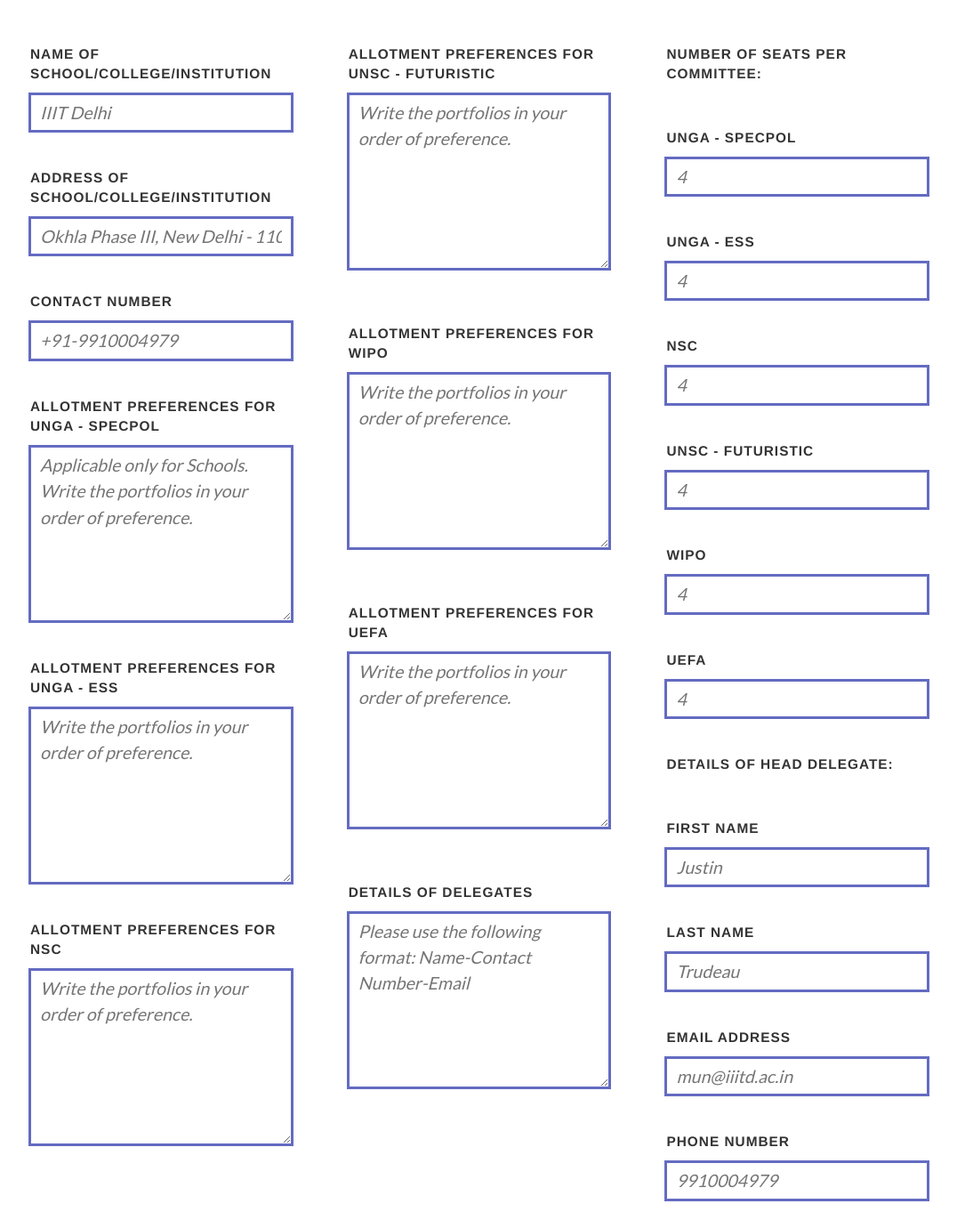
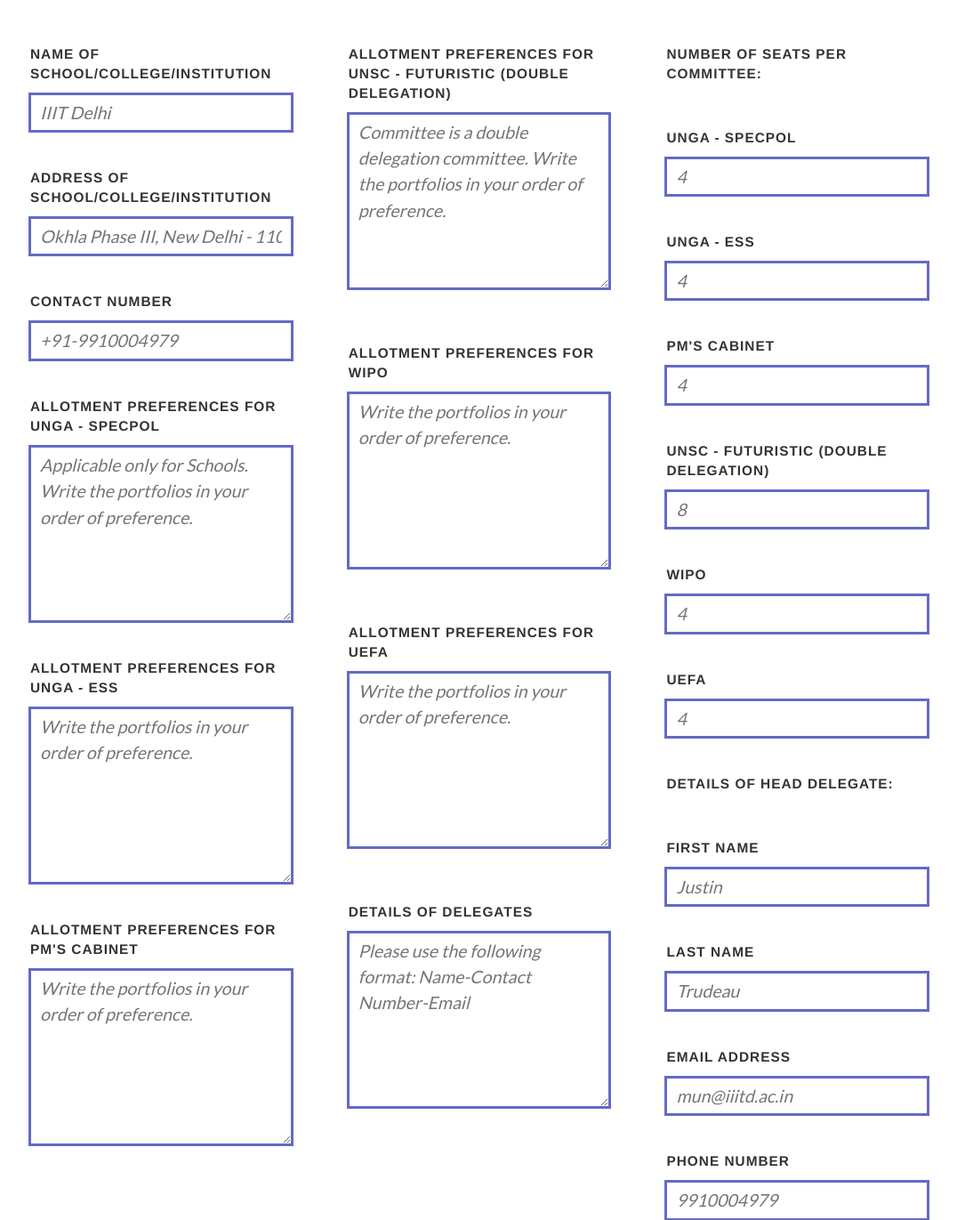
Before and after one commit to gureks/iiitdmun, a Django app: page /delegation/ in a window 1280 px wide. Shown: the part 222-1593 px from the top of the page at 89% size, without its empty margins (96-1172 px from the left). Run offline with Django 3.2, Linux system fonts and the light colour scheme; some libraries are stand-ins or nearby versions.

Commit message:
fixed nsc and unsc
Signed-off-by: gureks <gurek15033@iiitd.ac.in>

```diff
--- a/iiitdmun/mun/templates/forms/individual.html
+++ b/iiitdmun/mun/templates/forms/individual.html
@@ -30,6 +30,9 @@
 					</div>
 					<div class="col-md-4 col-sm-8">
 						<a href="/" class="btn tf-btn btn-default btn-block">Homepage</a><br><br><br>
+					</div>
+					<div class="col-md-8 col-md-offset-2">
+						<p><strong>Note:</strong> UNSC - Futuristic is double delegation. Please write details of both in the same field.</p>
 					</div>
 				</div>
 			</header>
--- a/iiitdmun/mun/templates/forms/school.html
+++ b/iiitdmun/mun/templates/forms/school.html
@@ -51,15 +51,15 @@
 						<label for="affliations">Allotment Preferences for UNGA - ESS </label>
 	  					<textarea id="affiliations" name="affiliations1" placeholder="Write the portfolios in your order of preference."></textarea>
 
-						<label for="affiliations">Allotment Preferences for NSC </label>
+						<label for="affiliations">Allotment Preferences for PM's Cabinet </label>
 	  					<textarea id="affiliations" name="affiliations3" placeholder="Write the portfolios in your order of preference."></textarea>
 
 
 	  				</div>
 
 	  				<div class="cbp-mc-column">
-	  					<label for="comments">Allotment Preferences for UNSC - Futuristic</label>
-	  					<textarea id="comments" name="comments1" placeholder="Write the portfolios in your order of preference."></textarea>
+	  					<label for="comments">Allotment Preferences for UNSC - Futuristic (Double Delegation)</label>
+	  					<textarea id="comments" name="comments1" placeholder="Committee is a double delegation committee. Write the portfolios in your order of preference."></textarea>
 
 						<br><label for="affiliations">Allotment Preferences for WIPO</label>
 	  					<textarea id="affiliations" name="affiliations4" placeholder="Write the portfolios in your order of preference."></textarea>
@@ -76,10 +76,10 @@
 	  					<input type="text" id="first_name" name="first_name1" placeholder="4">
 						<label for="first_name">UNGA - ESS</label>
 	  					<input type="text" id="first_name" name="first_name2" placeholder="4">
-						<label for="first_name">NSC</label>
+						<label for="first_name">Pm's Cabinet</label>
 	  					<input type="text" id="first_name" name="first_name3" placeholder="4">
-						<label for="first_name">UNSC - Futuristic</label>
-	  					<input type="text" id="first_name" name="first_name4" placeholder="4">
+						<label for="first_name">UNSC - Futuristic (Double Delegation)</label>
+	  					<input type="text" id="first_name" name="first_name4" placeholder="8">
 						<label for="first_name">WIPO</label>
 	  					<input type="text" id="first_name" name="first_name5" placeholder="4"></center>
 						<label for="first_name">UEFA</label>
--- a/iiitdmun/mun/templates/index.html
+++ b/iiitdmun/mun/templates/index.html
@@ -359,6 +359,7 @@
                         <em>To be a part of the conference, register here.</em><br />
                         <em>Country/Portfolio Matrices are available <a href="https://drive.google.com/drive/folders/0BxgoO7tsv2gRMTFCdlBqQXFic1E?usp=sharing" target="_blank">here</a>.</em><br />
                         <em>International Press will be competitive.</em>
+                        <em>United Nations Security Council - Futuristic is Double Delegation.</em>
                     </div>
                 </div>
             </div>
```
